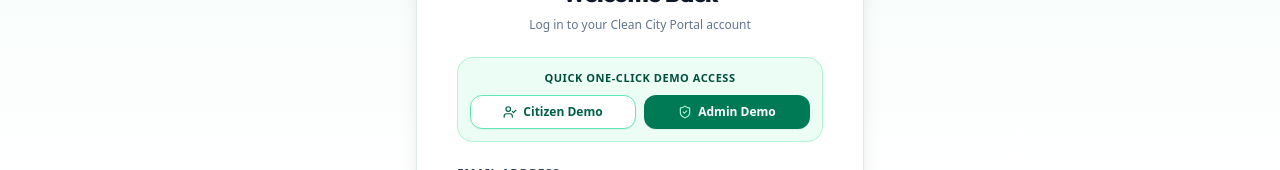
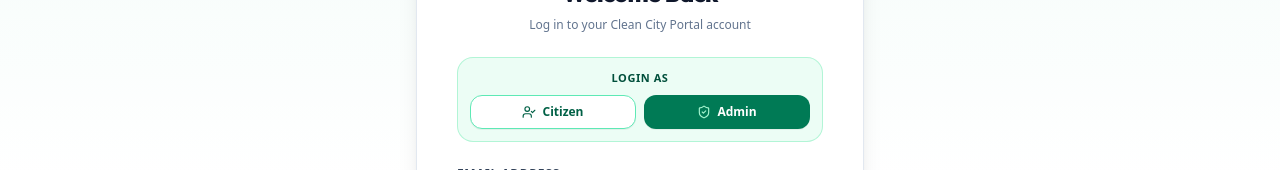
Before and after one commit to bp297916-cell/clean-city-portal, a React (Vite) app: page / in a window 1280 px wide. Both pictures are taken after a click on the button "Switch to Admin Demo". Shown: the part 285-455 px from the top of the page. Built offline with nearby package versions, Linux system fonts and the light colour scheme; no server answers.

Commit message:
Update Citizen and Admin login labels

```diff
--- a/src/pages/LoginPage.tsx
+++ b/src/pages/LoginPage.tsx
@@ -172,12 +172,12 @@ export const LoginPage: React.FC = () => {
           {/* Quick Demo Login Bar */}
           <div className="p-3 bg-emerald-50 rounded-2xl border border-emerald-200/80 space-y-2">
             <span className="text-[11px] font-bold text-emerald-900 uppercase tracking-wider block text-center">
-              Quick One-Click Demo Access
+              Login As
             </span>
 
             <div className="grid grid-cols-2 gap-2">
 
-              {/* Citizen Demo */}
+              {/* Citizen */}
               <button
                 id="quick-login-citizen-btn"
                 type="button"
@@ -185,10 +185,10 @@ export const LoginPage: React.FC = () => {
                 className="py-2 px-2.5 bg-white hover:bg-emerald-100 text-emerald-800 text-xs font-bold rounded-xl border border-emerald-300 shadow-2xs transition-colors flex items-center justify-center gap-1.5 cursor-pointer"
               >
                 <UserCheck className="w-3.5 h-3.5" />
-                <span>Citizen Demo</span>
+                <span>Citizen</span>
               </button>
 
-              {/* Admin Demo */}
+              {/* Admin */}
               <button
                 id="quick-login-admin-btn"
                 type="button"
@@ -196,7 +196,7 @@ export const LoginPage: React.FC = () => {
                 className="py-2 px-2.5 bg-emerald-700 hover:bg-emerald-800 text-white text-xs font-bold rounded-xl shadow-2xs transition-colors flex items-center justify-center gap-1.5 cursor-pointer"
               >
                 <ShieldCheck className="w-3.5 h-3.5 text-emerald-200" />
-                <span>Admin Demo</span>
+                <span>Admin</span>
               </button>
 
             </div>
```
